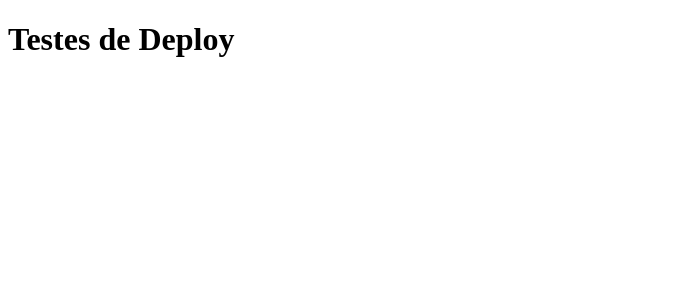
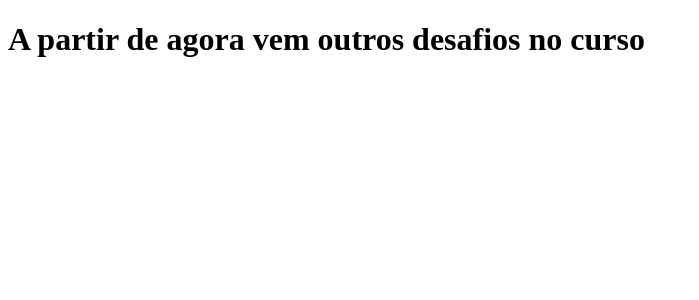
Before and after one commit to HugoSantos2131/tabnews, a Next.js app: page / in a window 1280 px wide. Shown: the top 300 px of the page, without its empty margins (0-699 px from the left). Built offline with nearby package versions, Linux system fonts and the light colour scheme.

Commit message:
Testes no VSCode

```diff
--- a/pages/index.js
+++ b/pages/index.js
@@ -1,5 +1,5 @@
 function Home() {
-    return <h1> Testes de Deploy </h1>
+    return <h1> A partir de agora vem outros desafios no curso </h1>
 }
 
 export default Home;
```
